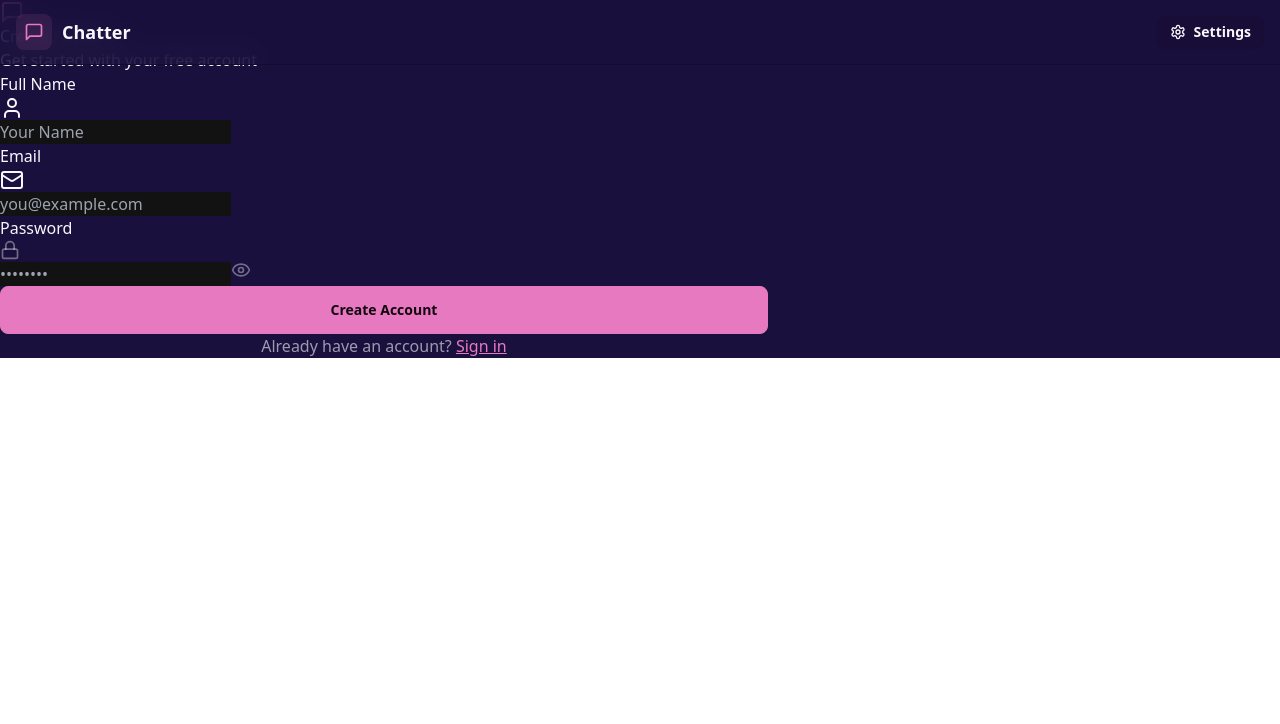
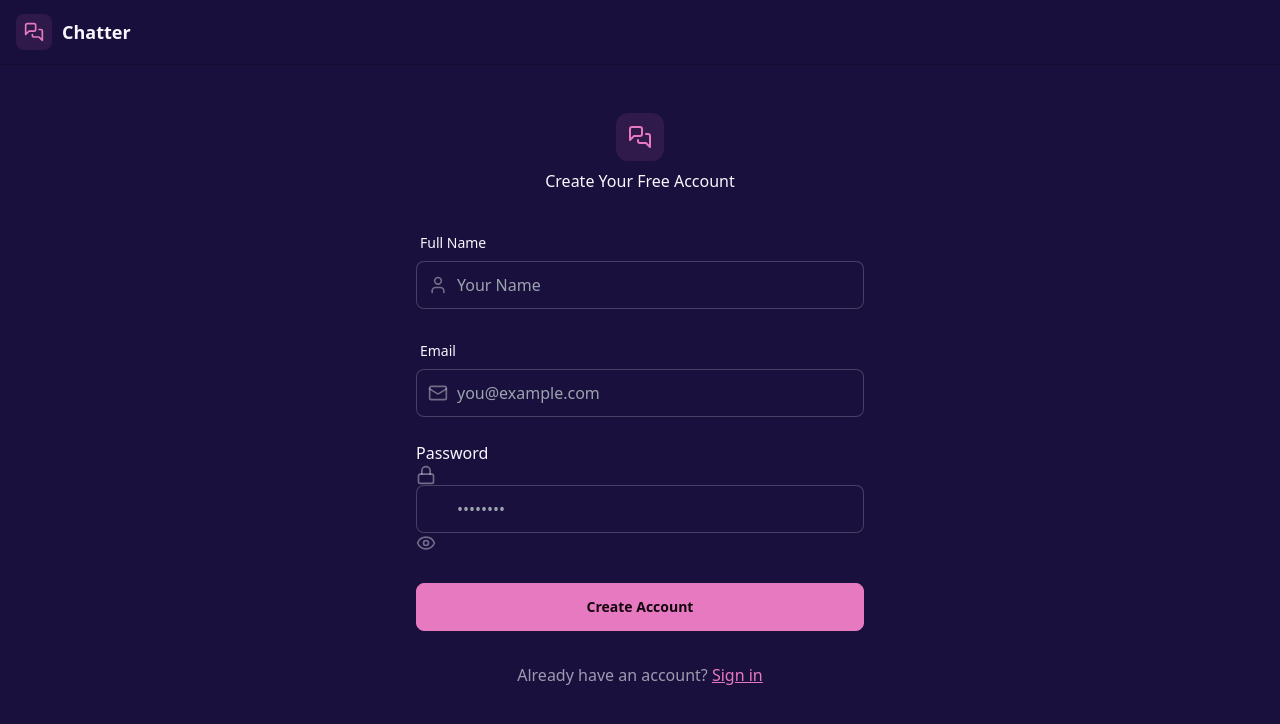
Before and after one commit to kundanpdl/Chatter-MERN, a React (Vite) app in the folder frontend/: page /signup in a window 1280 px wide. Shown: the top 724 px of the page. Built offline with nearby package versions, Linux system fonts and the light colour scheme; no server answers.

Commit message:
navbar and signup page ui fix

```diff
--- a/frontend/src/components/Navbar.jsx
+++ b/frontend/src/components/Navbar.jsx
@@ -1,7 +1,7 @@
 import React from "react";
 import { authStore } from "../store/authStore";
 import { Link } from "react-router-dom";
-import { LogOut, MessageSquare, Settings, User } from "lucide-react";
+import { LogOut, MessagesSquare, Settings, User } from "lucide-react";
 
 const Navbar = () => {
   const { logOut, authUser } = authStore();
@@ -18,12 +18,12 @@ const Navbar = () => {
               className="flex items-center gap-2.5 hover:opacity-80 transition-all"
             >
               <div className="size-9 rounded-lg bg-primary/10 flex items-center justify-center">
-                <MessageSquare className="w-5 h-5 text-primary" />
+                <MessagesSquare className="w-5 h-5 text-primary" />
               </div>
               <h1 className="text-lg font-bold">Chatter</h1>
             </Link>
           </div>
-
+          {authUser && (
             <div className="flex items-center gap-2">
               <Link
                 to={"/settings"}
@@ -36,7 +36,6 @@ const Navbar = () => {
                 <span className="hidden sm:inline">Settings</span>
               </Link>
 
-            {authUser && (
               <>
                 <Link to={"/profile"} className={`btn btn-sm gap-2`}>
                   <User className="size-5" />
@@ -48,8 +47,8 @@ const Navbar = () => {
                   <span className="hidden sm:inline">Logout</span>
                 </button>
               </>
+            </div>
           )}
-          </div>
         </div>
       </div>
     </header>
--- a/frontend/src/pages/SignUpPage.jsx
+++ b/frontend/src/pages/SignUpPage.jsx
@@ -7,12 +7,10 @@ import {
   Loader2,
   Lock,
   Mail,
-  MessageSquare,
+  MessagesSquare,
   User,
 } from "lucide-react";
 import toast from "react-hot-toast";
-// import AuthImagePattern from "../components/AuthImagePattern";
-// import toast from "react-hot-toast";
 
 const SignUpPage = () => {
   const [showPassword, setShowPassword] = useState(false);
@@ -40,31 +38,34 @@ const SignUpPage = () => {
   };
 
   return (
-    <div className="max-w-screen-md">
-      <div className="justify-center">
-        <div>
-          <div>
-            <div>
-              <div>
-                <MessageSquare className="size-6 text-primary" />
+    <div className="h-screen grid mt-300">
+      <div className="flex flex-col justify-center items-center p-6 sm:p-12">
+        <div className="w-full max-w-md space-y-8">
+          <div className="text-center mb-8">
+            <div className="flex flex-col items-center gap-2 group">
+              <div
+                className="w-12 h-12 rounded-xl bg-primary/10 flex items-center justify-center group-hover:bg-primary/20
+              transition-colors"
+              >
+                <MessagesSquare className="w-6 h-6 text-primary" />
               </div>
-              <h1>Create Account</h1>
-              <p>Get started with your free account</p>
+              <h1>Create Your Free Account</h1>
             </div>
           </div>
 
-          <form onSubmit={handleSubmit}>
-            <div>
-              <label>
-                <span>Full Name</span>
+          <form onSubmit={handleSubmit} className="space-y-6">
+            <div className="form-control">
+              <label className="label">
+                <span className="label-text font-medium">Full Name</span>
               </label>
-              <div>
-                <div>
-                  <User />
+              <div className="relative">
+                <div className="absolute inset-y-0 left-0 pl-3 flex items-center pointer-events-none">
+                  <User className="size-5 text-base-content/40" />
                 </div>
                 <input
                   type="text"
                   placeholder="Your Name"
+                  className={`input input-bordered w-full pl-10`}
                   value={formData.fullName}
                   onChange={(e) =>
                     setFormData({ ...formData, fullName: e.target.value })
@@ -73,17 +74,18 @@ const SignUpPage = () => {
               </div>
             </div>
 
-            <div>
-              <label>
-                <span>Email</span>
+            <div className="form-control">
+              <label className="label">
+                <span className="label-text font-medium">Email</span>
               </label>
-              <div>
-                <div>
-                  <Mail />
+              <div className="relative">
+                <div className="absolute inset-y-0 left-0 pl-3 flex items-center pointer-events-none">
+                  <Mail className="size-5 text-base-content/40" />
                 </div>
                 <input
                   type="email"
                   placeholder="you@example.com"
+                  className={`input input-bordered w-full pl-10`}
                   value={formData.email}
                   onChange={(e) =>
                     setFormData({ ...formData, email: e.target.value })
@@ -104,6 +106,7 @@ const SignUpPage = () => {
                   type={showPassword ? "text" : "password"}
                   placeholder="••••••••"
                   value={formData.password}
+                  className={`input input-bordered w-full pl-10`}
                   onChange={(e) =>
                     setFormData({ ...formData, password: e.target.value })
                   }
```
Lines whose indentation alone changed are shown as unchanged.
